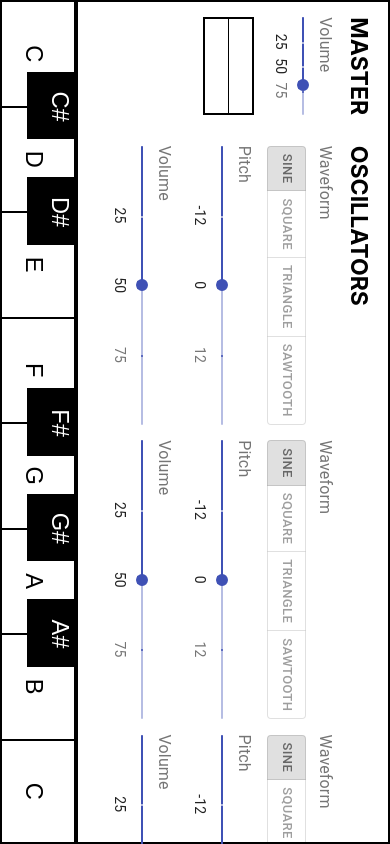
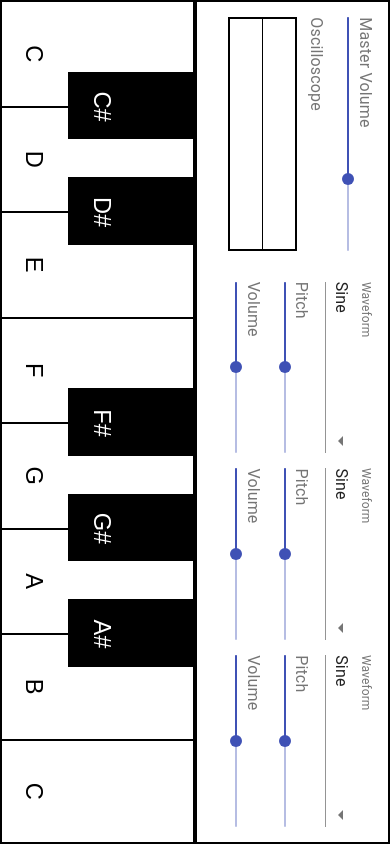
Before and after one commit to vindotski/vinskiano, a React (Create React App) app: page / in a window 390 px wide. Built offline with nearby package versions, Linux system fonts and the light colour scheme.

Commit message:
Improve new UI responsiveness (#16)

```diff
--- a/src/App.css
+++ b/src/App.css
@@ -143,3 +143,11 @@
 .piano-key.piano-key--active {
   background-color: #ffa500;
 }
+
+.MuiSlider-root {
+  padding: 0.5em 0 !important;
+}
+
+.MuiFormControl-root {
+  width: 100% !important;
+}
--- a/src/components/MasterMixerSection.js
+++ b/src/components/MasterMixerSection.js
@@ -10,30 +10,17 @@ class MasterMixerSection extends React.Component {
     return (
       <MixerSection title="Master" className="mixer-section--master">
         <div className="input-group">
-        <InputLabel>Volume</InputLabel>
+          <InputLabel>Master Volume</InputLabel>
           <Slider
             value={parseInt(this.props.gain * 100)}
             onChange={this.updateGain}
             min={0}
             max={100}
-            marks={[
-              {
-                value: 25,
-                label: '25'
-              },
-              {
-                value: 50,
-                label: '50'
-              },
-              {
-                value: 75,
-                label: '75'
-              }
-            ]}
             valueLabelDisplay="auto"
           />
         </div>
 
+        <InputLabel style={{ marginBottom: '0.7em' }}>Oscilloscope</InputLabel>
         <Oscilloscope oscilloscope={this.props.oscilloscope} />
       </MixerSection>
     )
--- a/src/components/MixerSection.js
+++ b/src/components/MixerSection.js
@@ -5,10 +5,6 @@ class MixerSection extends React.Component {
   render () {
     return (
       <div className={`mixer-section ${this.props.className}`}>
-        <h2 className="mixer-section-title">
-          {this.props.title}
-        </h2>
-
         <div className="mixer-section-body">
           {this.props.children}
         </div>
--- a/src/components/Oscillator.js
+++ b/src/components/Oscillator.js
@@ -13,27 +13,18 @@ class Oscillator extends React.Component {
     return (
       <div className="oscillator">
         <div className="input-group">
-          <InputLabel style={{ marginBottom: '0.7em' }}>Waveform</InputLabel>
-
-          <ToggleButtonGroup
-            value={this.props.waveform}
-            onChange={this.updateWaveform}
-            exclusive
-            size="small"
-          >
-            <ToggleButton value="sine" aria-label="left aligned">
-              Sine
-            </ToggleButton>
-            <ToggleButton value="sqaure" aria-label="centered">
-              Square
-            </ToggleButton>
-            <ToggleButton value="triangle" aria-label="right aligned">
-              Triangle
-            </ToggleButton>
-            <ToggleButton value="sawtooth" aria-label="justified">
-              Sawtooth
-            </ToggleButton>
-          </ToggleButtonGroup>
+          <FormControl>
+            <InputLabel>Waveform</InputLabel>
+            <Select
+              value={this.props.waveform}
+              onChange={this.updateWaveform}
+            >
+              <MenuItem value="sine">Sine</MenuItem>
+              <MenuItem value="square">Square</MenuItem>
+              <MenuItem value="triangle">Triangle</MenuItem>
+              <MenuItem value="sawtooth">Sawtooth</MenuItem>
+            </Select>
+          </FormControl>
         </div>
 
         <div className="input-group">
@@ -44,20 +35,6 @@ class Oscillator extends React.Component {
             onChange={this.updatePitch}
             min={-24}
             max={24}
-            marks={[
-              {
-                value: -12,
-                label: '-12'
-              },
-              {
-                value: 0,
-                label: '0'
-              },
-              {
-                value: 12,
-                label: '12'
-              }
-            ]}
             valueLabelDisplay="auto"
           />
         </div>
@@ -70,20 +47,6 @@ class Oscillator extends React.Component {
             onChange={this.updateVolume}
             min={0}
             max={100}
-            marks={[
-              {
-                value: 25,
-                label: '25'
-              },
-              {
-                value: 50,
-                label: '50'
-              },
-              {
-                value: 75,
-                label: '75'
-              }
-            ]}
             valueLabelDisplay="auto"
           />
         </div>
@@ -91,7 +54,9 @@ class Oscillator extends React.Component {
     )
   }
 
-  updateWaveform = (e, value) => {
+  updateWaveform = (e) => {
+    const value = e.target.value
+
     if (!value) {
       return
     }
```
